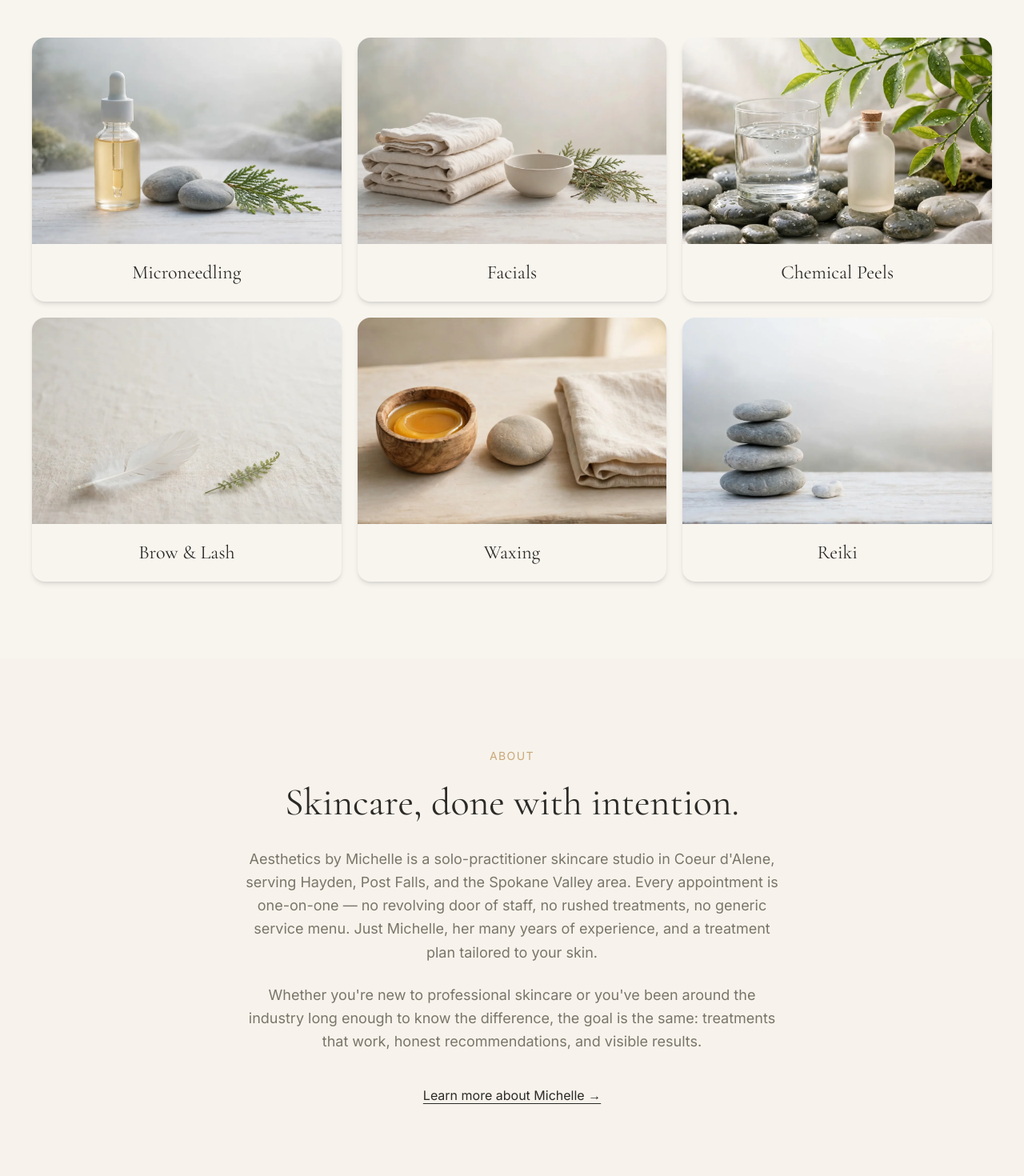
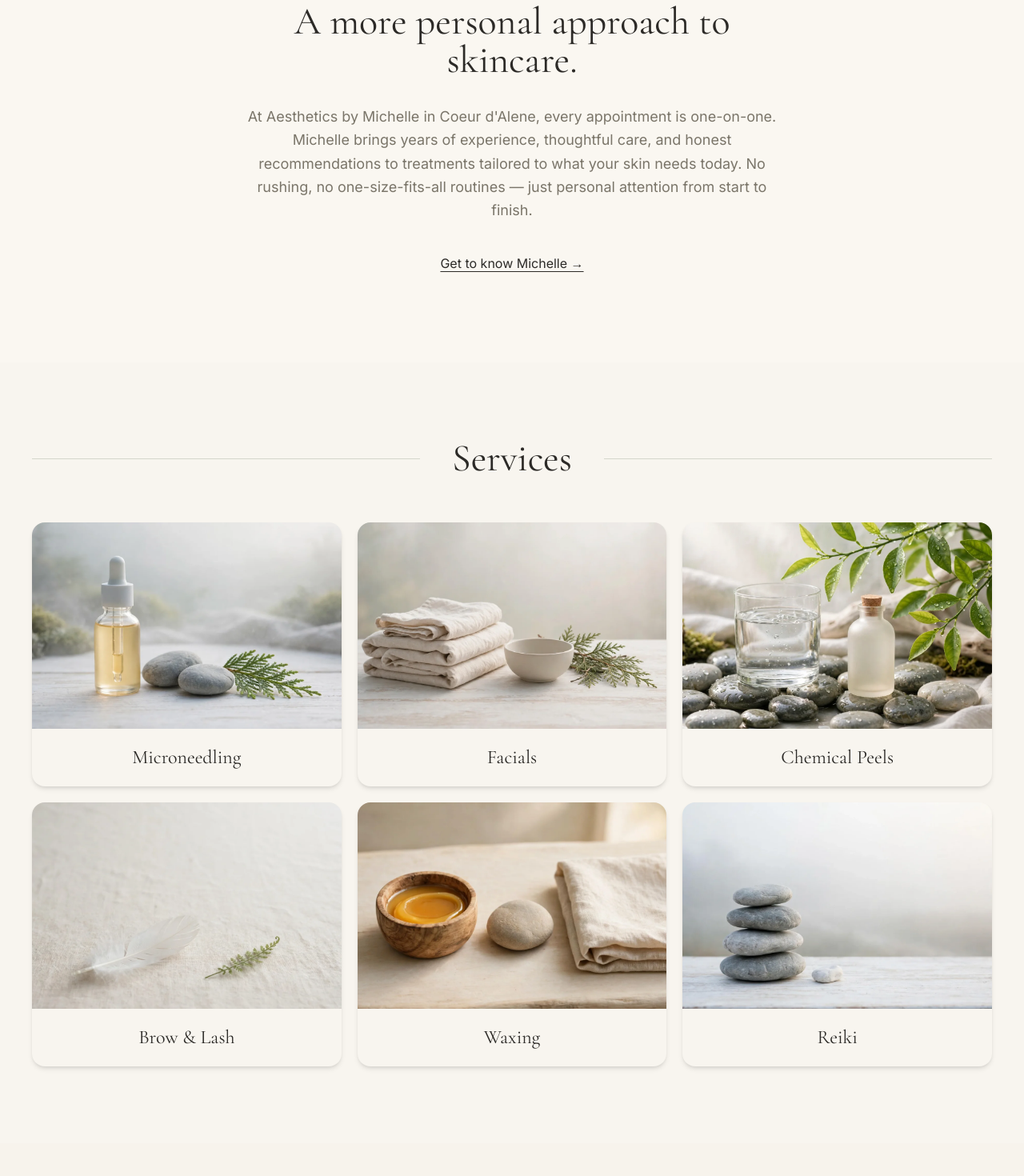
Before and after one commit to Unchainedmindprompts/Aesthetics-by-Michelle, a Next.js app: page / in a window 1280 px wide. Shown: the part 960-2430 px from the top of the page at 80% size. Built offline with nearby package versions, Linux system fonts and the light colour scheme.

Commit message:
Move concise Meet Michelle introduction ahead of homepage services

```diff
--- a/app/page.tsx
+++ b/app/page.tsx
@@ -54,7 +54,32 @@ export default function HomePage() {
         </div>
       </section>
 
-      {/* SECTION 2: IMAGE-FIRST SERVICE CARDS */}
+      {/* SECTION 2: ABOUT — MEET MICHELLE */}
+      <section id="meet-michelle" className="bg-ivory py-20 md:py-28" aria-labelledby="meet-michelle-heading">
+        <div className="mx-auto max-w-3xl px-6 text-center md:px-12">
+          <p className="font-sans text-sm uppercase tracking-widest text-gold">
+            Meet Michelle
+          </p>
+          <h2 id="meet-michelle-heading" className="mt-6 font-serif text-4xl leading-tight text-charcoal md:text-5xl">
+            A more personal approach to skincare.
+          </h2>
+          <p className="mx-auto mt-8 max-w-2xl font-sans text-lg leading-relaxed text-warmGray">
+            At Aesthetics by Michelle in Coeur d&apos;Alene, every appointment is
+            one-on-one. Michelle brings years of experience, thoughtful care, and
+            honest recommendations to treatments tailored to what your skin
+            needs today. No rushing, no one-size-fits-all routines — just
+            personal attention from start to finish.
+          </p>
+          <Link
+            href="/about"
+            className="mt-10 inline-block font-sans text-charcoal underline underline-offset-4 transition-colors duration-300 hover:text-sage"
+          >
+            Get to know Michelle →
+          </Link>
+        </div>
+      </section>
+
+      {/* SECTION 3: IMAGE-FIRST SERVICE CARDS */}
       <section id="services" className="bg-[#f8f5ef] py-16 md:py-24">
         <div className="mx-auto max-w-7xl px-5 md:px-10">
           <div className="mb-10 flex items-center justify-center gap-6 md:mb-14 md:gap-10">
@@ -86,38 +111,6 @@ export default function HomePage() {
               </Link>
             ))}
           </div>
-        </div>
-      </section>
-
-      {/* SECTION 2: INTRO — MEET MICHELLE */}
-      <section className="bg-cream py-20 md:py-28">
-        <div className="mx-auto max-w-3xl px-6 text-center md:px-12">
-          <p className="font-sans text-sm uppercase tracking-widest text-gold">
-            About
-          </p>
-          <h2 className="mt-6 font-serif text-4xl text-charcoal md:text-5xl">
-            Skincare, done with intention.
-          </h2>
-          <p className="mt-8 font-sans text-lg leading-relaxed text-warmGray">
-            Aesthetics by Michelle is a solo-practitioner skincare studio in
-            Coeur d&apos;Alene, serving Hayden, Post Falls, and the Spokane
-            Valley area. Every appointment is one-on-one — no revolving door of
-            staff, no rushed treatments, no generic service menu. Just
-            Michelle, her many years of experience, and a treatment plan
-            tailored to your skin.
-          </p>
-          <p className="mt-6 font-sans text-lg leading-relaxed text-warmGray">
-            Whether you&apos;re new to professional skincare or you&apos;ve been
-            around the industry long enough to know the difference, the goal is
-            the same: treatments that work, honest recommendations, and visible
-            results.
-          </p>
-          <Link
-            href="/about"
-            className="mt-10 inline-block font-sans text-charcoal underline underline-offset-4 transition-colors duration-300 hover:text-sage"
-          >
-            Learn more about Michelle →
-          </Link>
         </div>
       </section>
 
```
